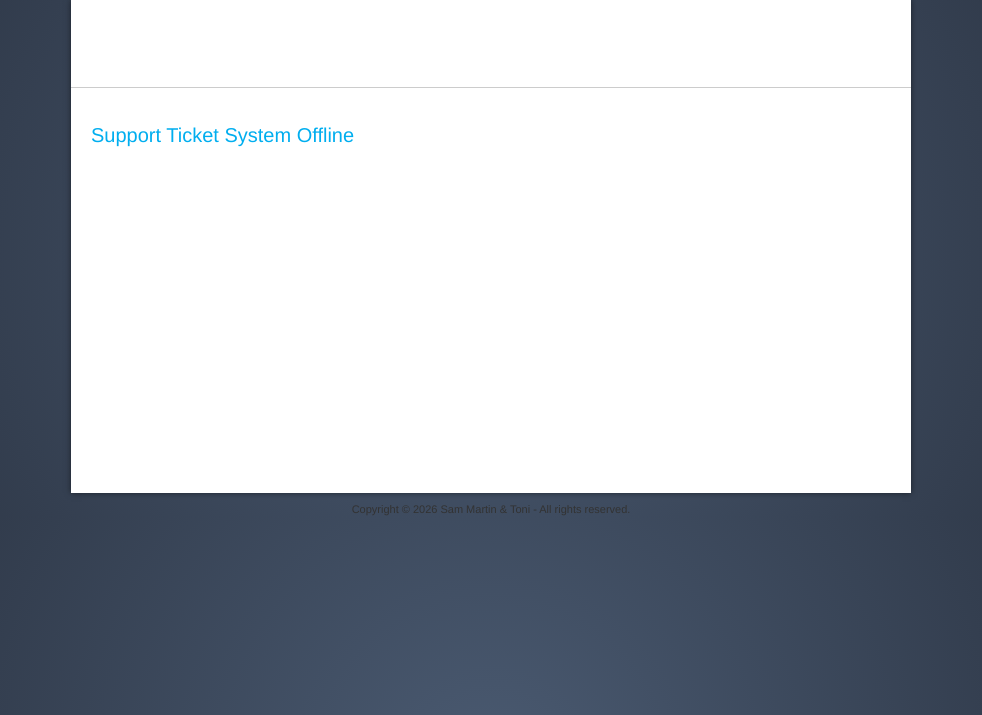
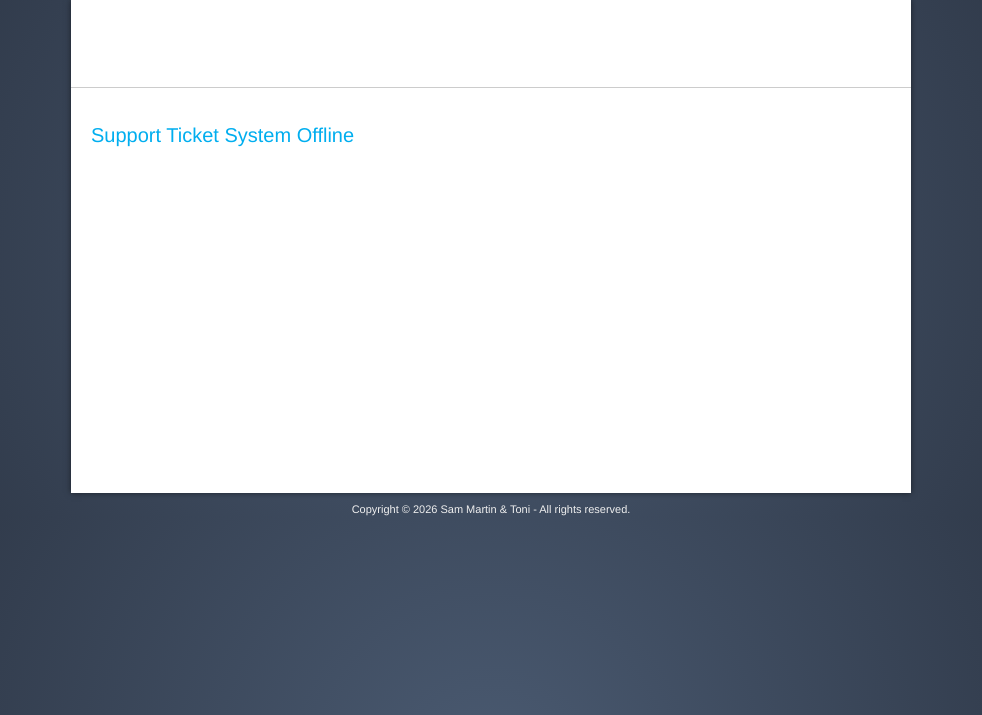
Before and after one commit to dimastrim45/itsupport, a PHP site: page /index.php in a window 1280 px wide. Shown: the top 715 px of the page, without its empty margins (149-1131 px from the left). Run offline with PHP 8.4, Linux system fonts and the light colour scheme; data that the repository does not hold is empty; some libraries are stand-ins or nearby versions.

Commit message:
color footer text update

```diff
--- a/upload/assets/default/css/theme.css
+++ b/upload/assets/default/css/theme.css
@@ -399,10 +399,12 @@
 #footer {
   text-align: center;
   font-size: 11px;
-  color: #333;
+  /* color: #333; */
+  color: #efefef;
 }
 #footer a {
-  color: #333;
+  /* color: #333; */
+  color: #efefef;
 }
 #footer p {
   margin: 10px 0 0 0;
```
